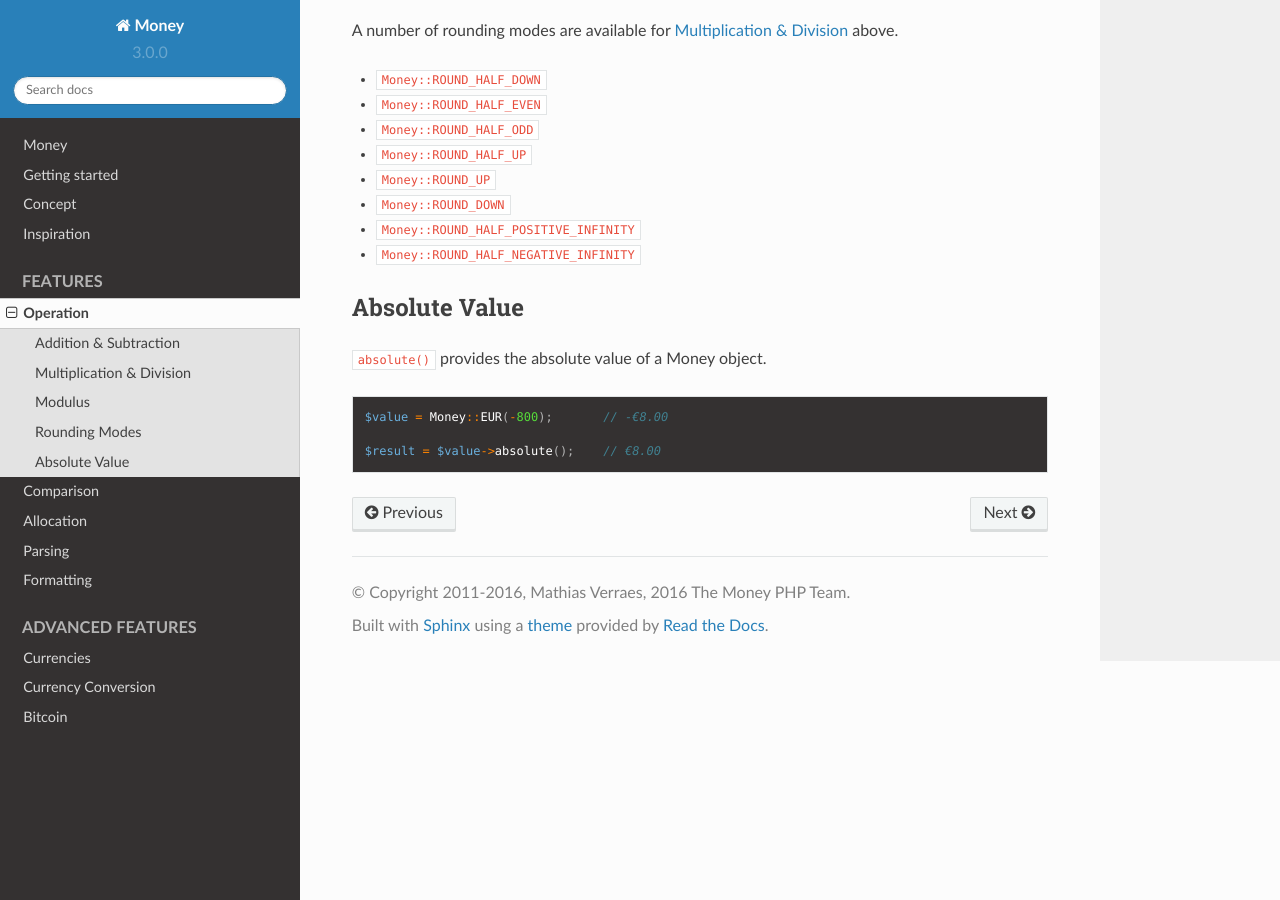
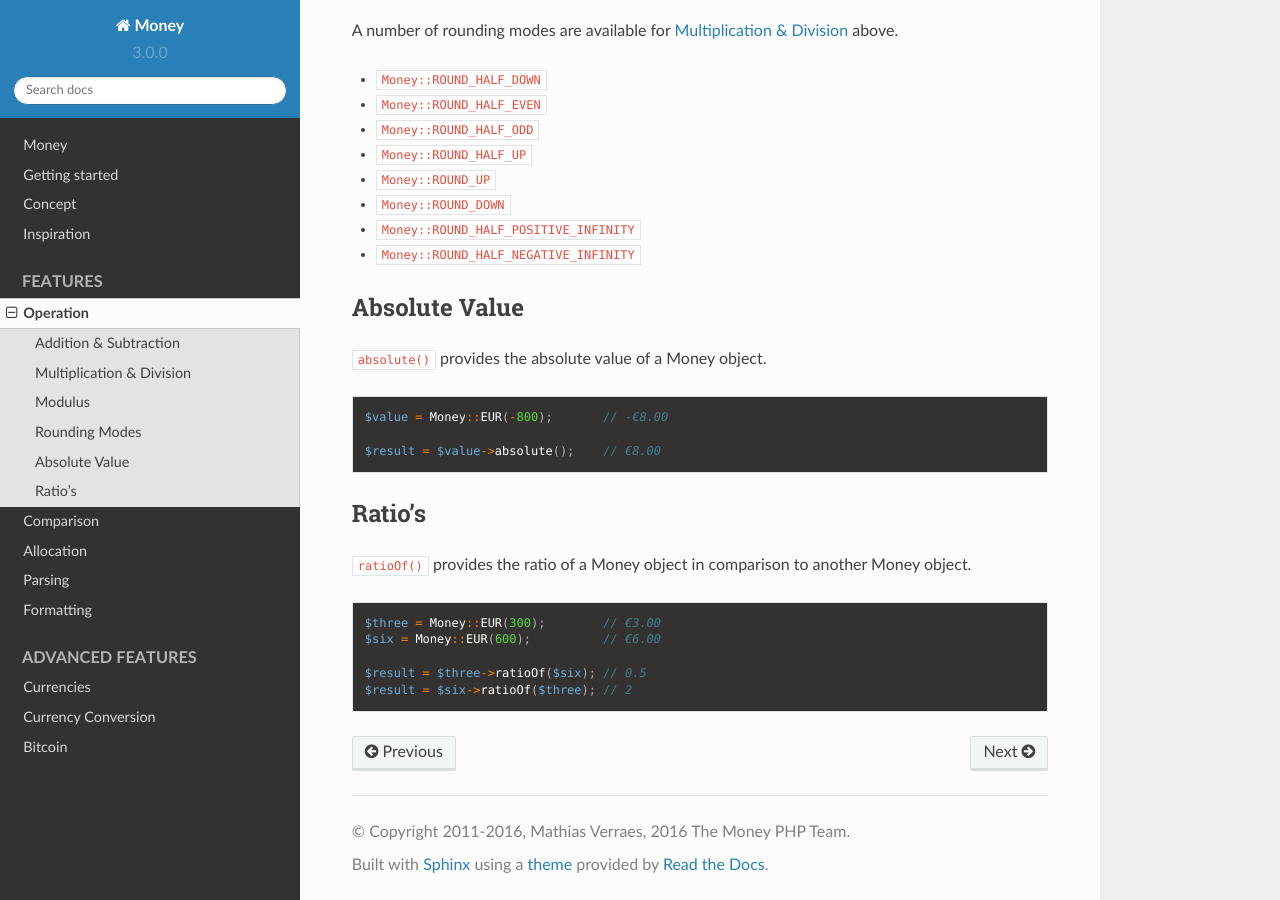
Before and after one commit to php1211/money-Laravel, a Sphinx documentation site: the page built from doc/features/operation.rst, in a window 1280 px wide and 900 px high, scrolled down 1263 px. Built offline with Sphinx 7.4.7 and the Read the Docs theme 2.0.0, drawn with Linux system fonts in a browser that asks for light colours.

Commit message:
fix test and add docs for ratioOf

```diff
--- a/doc/features/operation.rst
+++ b/doc/features/operation.rst
@@ -89,3 +89,18 @@ Absolute Value
     $value = Money::EUR(-800);       // -€8.00
 
     $result = $value->absolute();    // €8.00
+
+.. _ratios:
+
+Ratio's
+--------------
+
+``ratioOf()`` provides the ratio of a Money object in comparison to another Money object.
+
+.. code-block:: php
+
+    $three = Money::EUR(300);        // €3.00
+    $six = Money::EUR(600);          // €6.00
+
+    $result = $three->ratioOf($six); // 0.5
+    $result = $six->ratioOf($three); // 2
```
Also changed, not shown: 2 other files.
